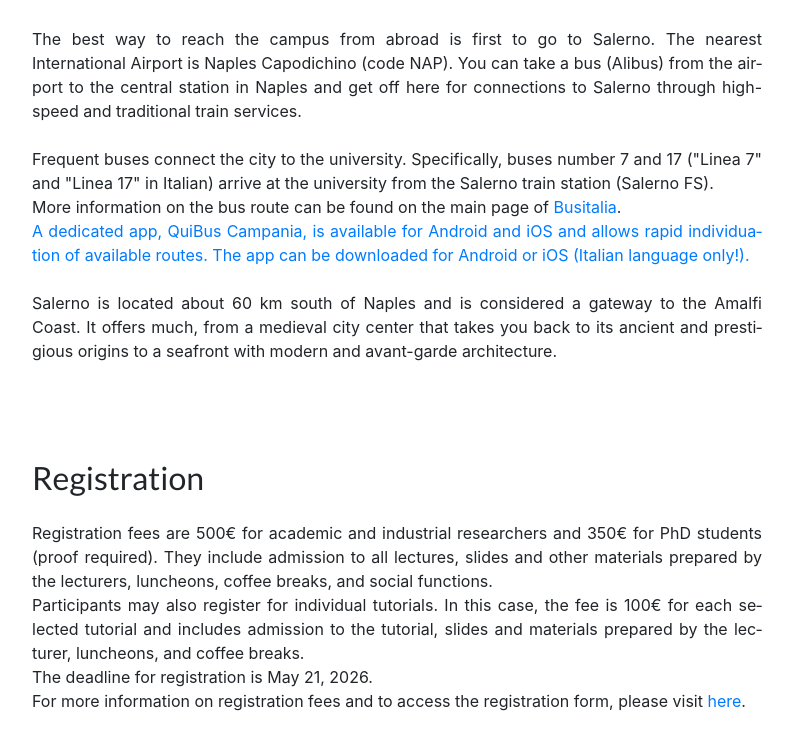
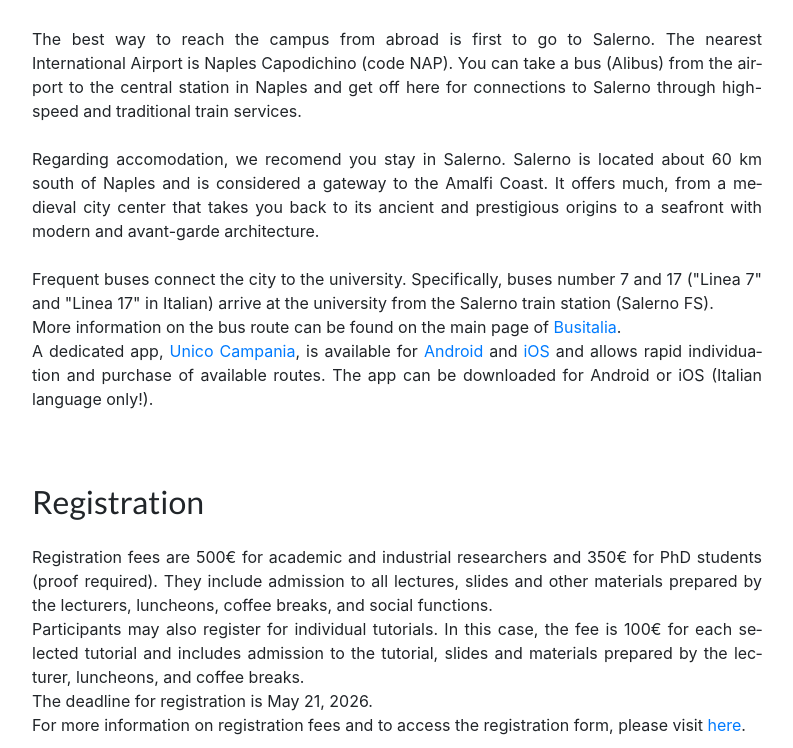
Before and after one commit to SeSaLabUnisa/ISSSE-2026, a website with bundled scripts: page index.html in a window 1280 px wide. Shown: the part 3754-4502 px from the top of the page, without its empty margins (243-1036 px from the left). Built offline with nearby package versions, Linux system fonts and the light colour scheme.

Commit message:
update accomodation

```diff
--- a/index.html
+++ b/index.html
@@ -648,22 +648,30 @@ For further information, please contact fferrucci@unisa.it.
               <div class="col-lg-8 mx-auto my-4">
                   <h2 class="section-heading">Venue and Accommodation</h2>
                   <p class="mt-4 mb-2 text-justify">
-                      ISSSE will be held at the University of Salerno's computer science department, located a few kilometers from Salerno at the junction of motorway intersections—more details at <a href="https://web.unisa.it/en/home"  target="_blank" class="">https://web.unisa.it/en/home</a>.
+                      ISSSE will be held at the University of Salerno's computer science department, located a few kilometers from Salerno at the junction of motorway
+                      intersections—more details at <a href="https://web.unisa.it/en/home"  target="_blank" class="">https://web.unisa.it/en/home</a>.
                   </p>
                   <p class="mt-2 mb-4 text-center">
                       <iframe src="https://www.google.com/maps/embed?pb=!1m18!1m12!1m3!1d776.592159504957!2d14.78924801070832!3d40.77467606846754!2m3!1f0!2f0!3f0!3m2!1i1024!2i768!4f13.1!3m3!1m2!1s0x133bc5933f99d905%3A0xcabb7f7112897e3e!2sF3!5e0!3m2!1sit!2sit!4v1675701356177!5m2!1sit!2sit" width="600" height="450" style="border:0;" allowfullscreen="" loading="lazy" referrerpolicy="no-referrer-when-downgrade"></iframe>
                   </p>
                   <p class="mt-2 mb-4 text-justify">
-                      The best way to reach the campus from abroad is first to go to Salerno. The nearest International Airport is Naples Capodichino (code NAP). You can take a bus (Alibus) from the airport to the central station in Naples and get off here for connections to Salerno through high-speed and traditional train services.
+                      The best way to reach the campus from abroad is first to go to Salerno. The nearest International Airport is Naples Capodichino (code NAP).
+                      You can take a bus (Alibus) from the airport to the central station in Naples and get off here for connections to Salerno through high-speed and traditional train services.
                       <br><br>
+
+                      Regarding accomodation, we recomend you stay in Salerno. Salerno is located about 60 km south of Naples and is considered a gateway to the Amalfi Coast. It offers much, from a medieval city center that takes you back to its ancient and
+                      prestigious origins to a seafront with modern and avant-garde architecture.
+                      <br><br>
+
                       Frequent buses connect the city to the university. Specifically, buses number 7 and 17 ("Linea 7" and "Linea 17" in Italian) arrive at the university from the Salerno train station (Salerno FS).
                       <br>
+
                       More information on the bus route can be found on the main page of <a href="https://www.fsbusitalia.it/content/fsbusitalia/eng/campania/timetables-and-lines.html" target="_blank" class="">Busitalia</a>.
                       <br>
-                      <a href="https://www.fsbusitalia.it/content/fsbusitalia/it/campania/app-campania.html"  target="_blank" class="">A dedicated app, QuiBus Campania, is available for Android and iOS and allows rapid individuation of available routes. The app can be downloaded for Android or iOS (Italian language only!).</a>
-                      <br><br>
-                      Salerno is located about 60 km south of Naples and is considered a gateway to the Amalfi Coast. It offers much, from a medieval city center that takes you back to its ancient and prestigious origins to a seafront with modern and avant-garde architecture.
-                      <br><br>
+                      A dedicated app, <a href="https://online.unicocampania.it/" target="_blank" class="">Unico Campania</a>, is available for <a href="https://play.google.com/store/apps/details?id=net.pluservice.unicoc&hl=it"  target="_blank" class="">
+                      Android</a>  and <a href="https://apps.apple.com/it/app/unico-campania-app/id1504055273" target="_blank" class="">iOS </a> and allows rapid individuation and purchase of available routes. The app can be downloaded for Android or iOS (Italian language only!).
+
+
                   </p>
               </div>
           </div>
```
